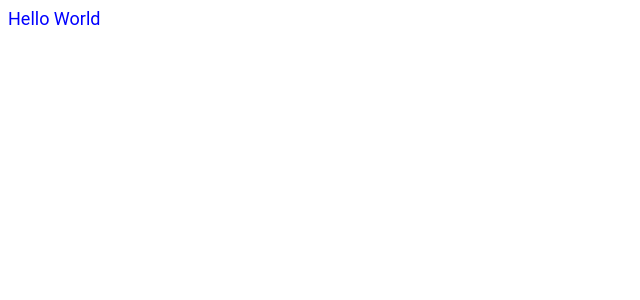
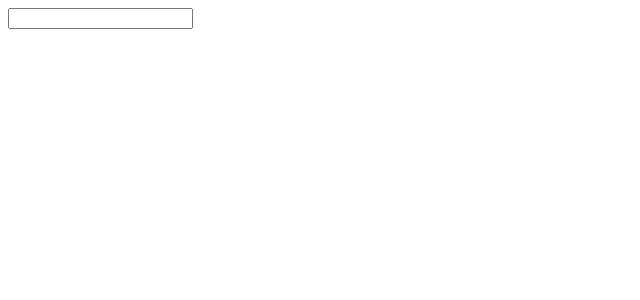
Before and after one commit to gitaramp/palindrome, a Vue app: page / in a window 1280 px wide. Shown: the top 300 px of the page, without its empty margins (0-640 px from the left). Built offline with nearby package versions, Linux system fonts and the light colour scheme.

Commit message:
Check if user input is palindrome

```diff
--- a/src/App.vue
+++ b/src/App.vue
@@ -1,15 +1,16 @@
 <template>
   <div id="app">
-    {{ message }}
+    <UserInput />
   </div>
 </template>
 
 <script>
+import UserInput from "./UserInput.vue";
+
 export default {
-  data() {
-    return {
-      message: "Hello World",
-    };
+  name: "App",
+  components: {
+    UserInput,
   },
 };
 </script>
--- /dev/null
+++ b/src/UserInput.vue
@@ -0,0 +1,31 @@
+<template>
+  <div class="user-input">
+    <input type="text" id="user-input" name="userInput" v-model="userInput" />
+    <div v-show="userInput">
+      <p v-if="isPalindrome">
+        "{{ userInput }}"
+        <span class="user-input__output-message--green">is</span> palindrom!
+      </p>
+      <p v-else>
+        "{{ userInput }}"
+        <span class="user-input__output-message--red">is not</span> palindrom!
+      </p>
+    </div>
+  </div>
+</template>
+
+<script>
+export default {
+  name: "UserInput",
+  data() {
+    return {
+      userInput: "",
+    };
+  },
+  computed: {
+    isPalindrome() {
+      return this.userInput === this.userInput.split("").reverse().join("");
+    },
+  },
+};
+</script>
--- a/src/style.scss
+++ b/src/style.scss
@@ -1,5 +1,11 @@
-#app {
-  font-size: 18px;
-  font-family: "Roboto", sans-serif;
-  color: blue;
+.user-input {
+  &__output-message {
+    font-size: 15px;
+    &--green {
+      color: green;
+    }
+    &--red {
+      color: red;
+    }
+  }
 }
```
